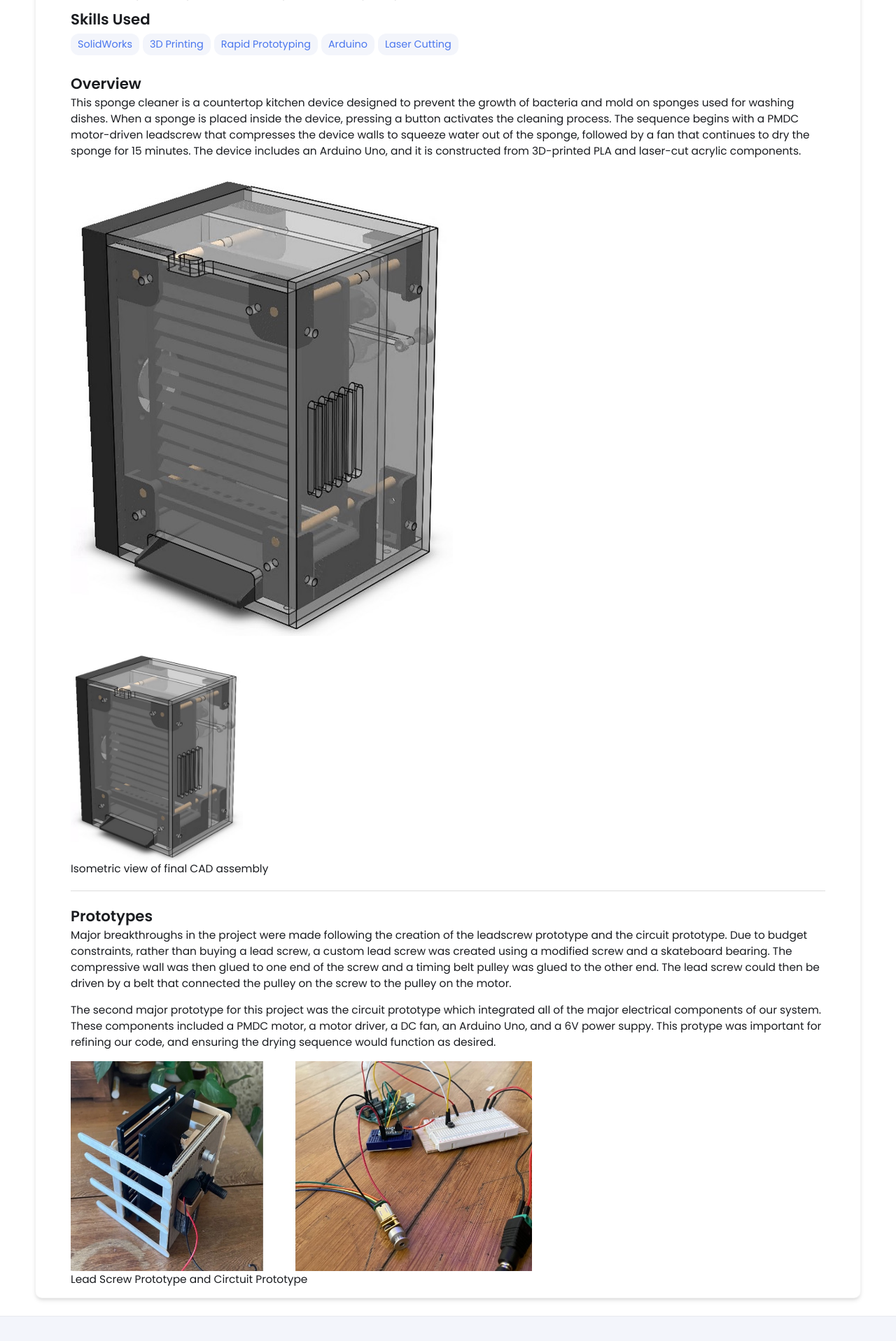
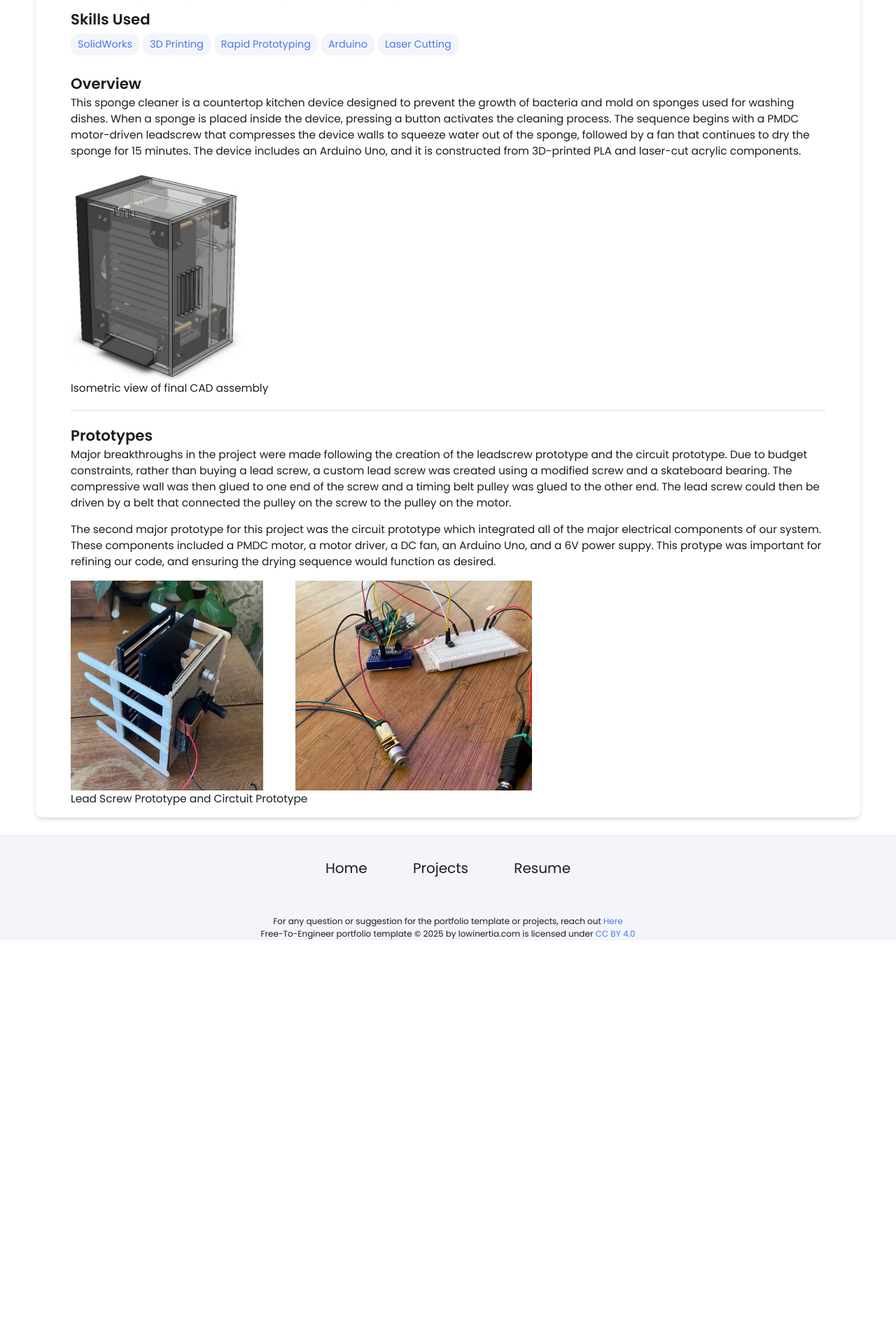
Before and after one commit to klee-eng/klee-eng.github.io, a Jekyll site: the page built from _projects/Sponge Cleaner/index.md, in a window 1280 px wide. Shown: the part 655-2572 px from the top of the page at 70% size. Built offline with Jekyll 4.4.1, drawn with Linux system fonts in a browser that asks for light colours; after the commit the page ends 1999 px from its top, so only the background shows below that.

Commit message:
Update index.md

```diff
--- a/_projects/Sponge Cleaner/index.md
+++ b/_projects/Sponge Cleaner/index.md
@@ -15,8 +15,10 @@ main-image: /JuniorDesignProject.jpg
 ## Overview
 This sponge cleaner is a countertop kitchen device designed to prevent the growth of bacteria and mold on sponges used for washing dishes. When a sponge is placed inside the device, pressing a button activates the cleaning process. The sequence begins with a PMDC motor-driven leadscrew that compresses the device walls to squeeze water out of the sponge, followed by a fan that continues to dry the sponge for 15 minutes. The device includes an Arduino Uno, and it is constructed from 3D-printed PLA and laser-cut acrylic components.
 
-![Isometric view of final CAD assembly](JuniorDesignCAD.jpeg)
-{% include image-gallery.html images="JuniorDesignCAD.jpeg" height="300" %}
+<div style="display: flex; gap: 10px;">
+  <img src="/images-final/JuniorDesignCAD.jpeg" height="300" alt="Hub1">
+</div>
+
 Isometric view of final CAD assembly
 
 ---
@@ -26,6 +28,8 @@ Major breakthroughs in the project were made following the creation of the leads
 
 The second major prototype for this project was the circuit prototype which integrated all of the major electrical components of our system. These components included a PMDC motor, a motor driver, a DC fan, an Arduino Uno, and a 6V power suppy. This protype was important for refining our code, and ensuring the drying sequence would function as desired.
 
+<div style="display: flex; gap: 10px;">
+  <img src="/images-final/JuniorDesignPrototypes.jpg" height="300" alt="Hub1">
+</div>
 
-{% include image-gallery.html images="JuniorDesignPrototypes.jpg" height="300" %}
 Lead Screw Prototype and Circtuit Prototype
```
